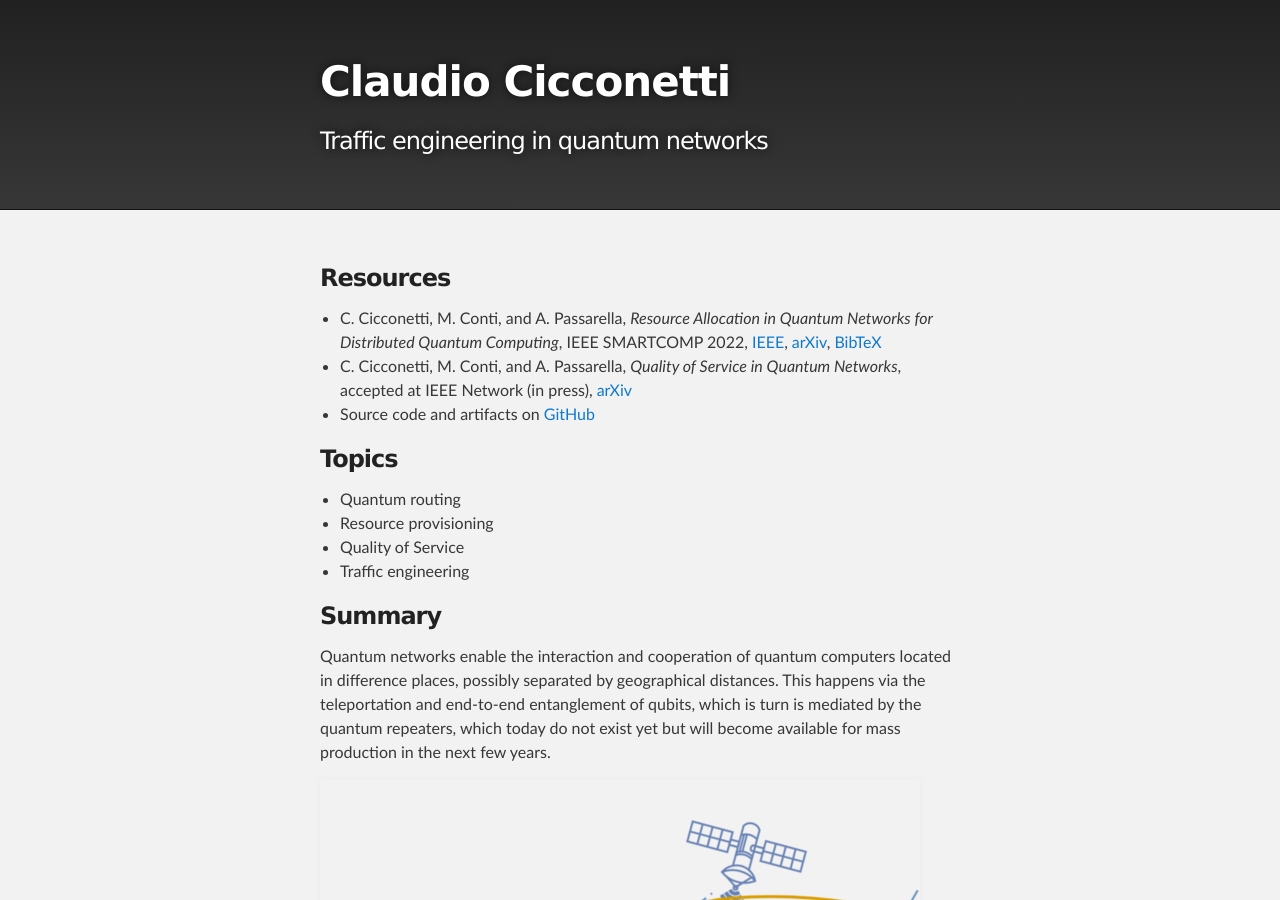
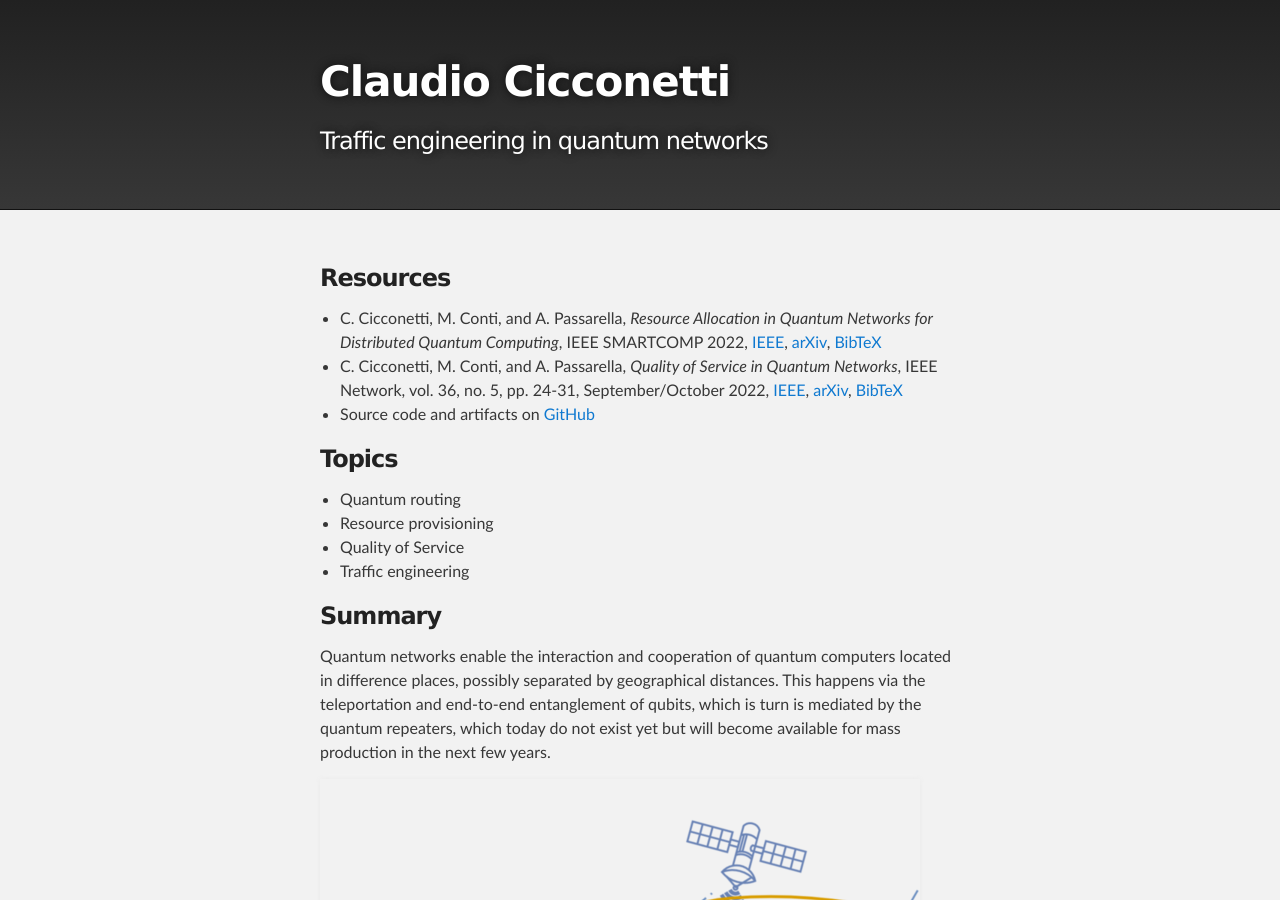
Before and after one commit to ccicconetti/ccicconetti.github.io, a Jekyll site: the page built from qnetprov.md, in a window 1280 px wide and 900 px high. Built offline with Jekyll 4.4.1, drawn with Linux system fonts in a browser that asks for light colours.

Commit message:
Add IEEE Network 2022 paper

```diff
--- /dev/null
+++ b/bib/network2022.bib
@@ -0,0 +1 @@
+@ARTICLE{9964002,  author={Cicconetti, Claudio and Conti, Marco and Passarella, Andrea},  journal={IEEE Network},   title={Quality of Service in Quantum Networks},   year={2022},  volume={36},  number={5},  pages={24-31},  doi={10.1109/MNET.001.2200163}}
--- a/qnetprov.md
+++ b/qnetprov.md
@@ -7,8 +7,10 @@ layout: page
 
 - C. Cicconetti, M. Conti, and A. Passarella, _Resource Allocation in Quantum Networks for Distributed Quantum Computing_, IEEE SMARTCOMP 2022,
 [IEEE](https://ieeexplore.ieee.org/document/9820750), [arXiv](https://arxiv.org/abs/2203.06385), [BibTeX](bib/smartcomp2022stateless.bib)
-- C. Cicconetti, M. Conti, and A. Passarella, _Quality of Service in Quantum Networks_, accepted at IEEE Network (in press), [arXiv](https://arxiv.org/abs/2204.09538)
+- C. Cicconetti, M. Conti, and A. Passarella, _Quality of Service in Quantum Networks_, IEEE Network, vol. 36, no. 5, pp. 24-31, September/October 2022, [IEEE](https://ieeexplore.ieee.org/document/9964002), [arXiv](https://arxiv.org/abs/2204.09538), [BibTeX](bib/network2022.bib)
 - Source code and artifacts on [GitHub](https://github.com/ccicconetti/quantum-routing)
+
+
 
 ### Topics
 
```
Also changed, not shown: index.md (+1 -0 lines), publications.md (+4 -4 lines).
